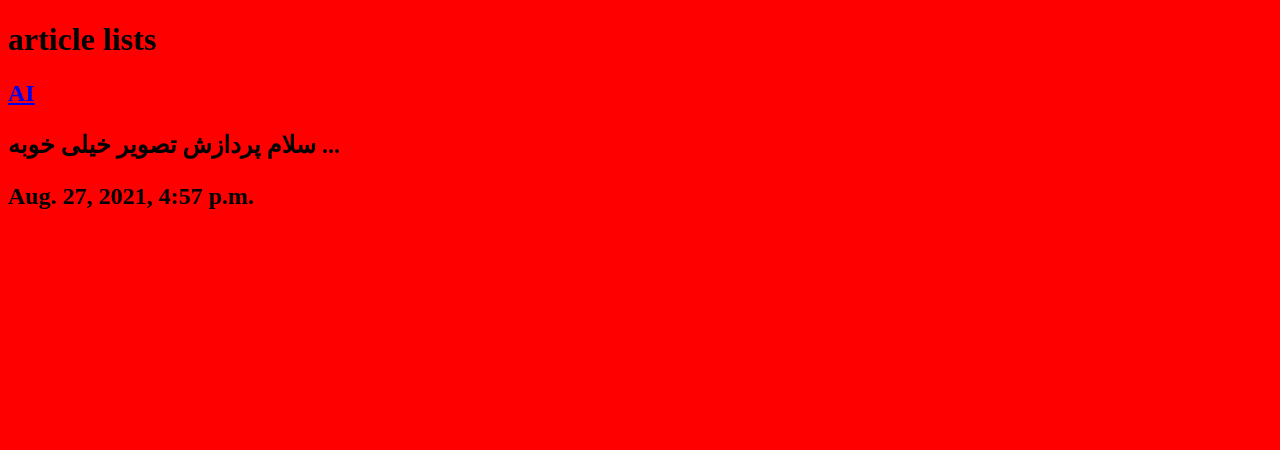
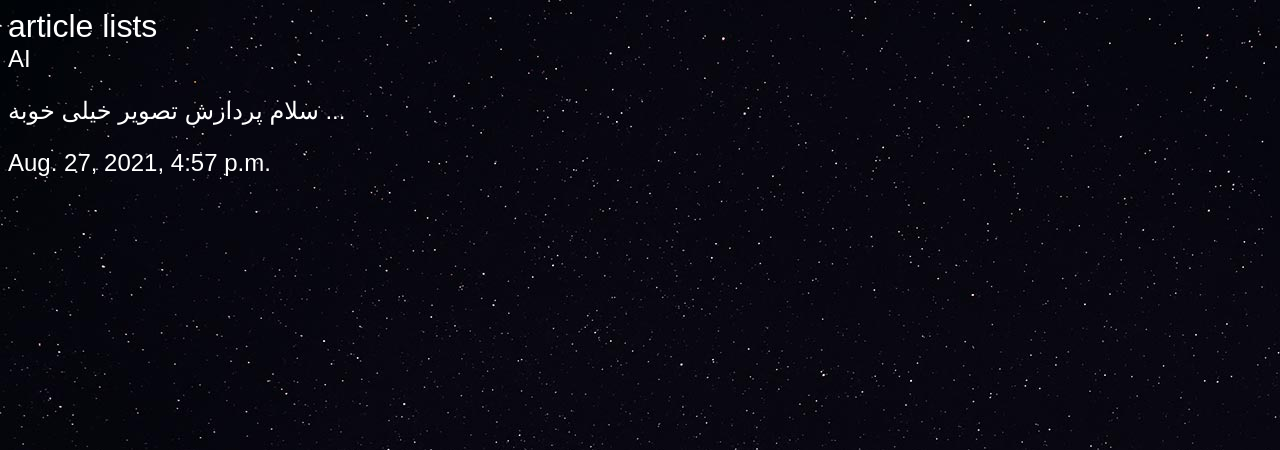
Before and after one commit to srgh1367/MyWeblog, a Django app: page /Articles/ in a window 1280 px wide. Shown: the top 450 px of the page. Run offline with Django 3.2, Linux system fonts and the light colour scheme; data comes from the database, SQL or seed files in the repository.

Commit message:
urls slug and html css

```diff
--- a/Articles/templates/articles/articles_list.html
+++ b/Articles/templates/articles/articles_list.html
@@ -1,17 +1,14 @@
-{% load static %}
-<!DOCTYPE html>
-<html lang="en">
-<head>
-    <meta charset="UTF-8">
-    <link rel="stylesheet" href="{% static 'styles.css' %}">
+{% extends 'base.html' %}
+{% block title %}
+    Articles
+{% endblock %}
 
-    <title>لیست مقالات</title>
-</head>
-<body>
+{% block content %}
+<div class="container">
 <h1>article lists</h1>
 {% for article in articles %}
     <h2>
-    <a href="#">{{ article.title }}</a>
+    <a href="{% url 'articles:detail' slug=article.slug  %}">{{ article.title }}</a>
     <p>
         {{ article.snippet }}
     </p>
@@ -20,6 +17,5 @@
     </p>
     </h2>
 {% endfor %}
-
-</body>
-</html>
+</div>
+{% endblock %}
--- a/Articles/urls.py
+++ b/Articles/urls.py
@@ -1,6 +1,8 @@
 from django.urls import path
 from . import views
 
+app_name='articles'
 urlpatterns = [
-    path('', views.articles_list)
+    path('', views.articles_list,name="list"),
+    path('<slug>', views.articles_detail,name="detail"),
 ]
--- a/Articles/views.py
+++ b/Articles/views.py
@@ -1,4 +1,4 @@
-from django.shortcuts import render
+from django.shortcuts import render,HttpResponse
 from . import models
 
 
@@ -7,3 +7,6 @@ def articles_list(requset):
     articles = models.Article.objects.all().order_by('date')
     args = {'articles': articles}
     return render(requset, "articles/articles_list.html", args)
+
+def articles_detail(requset,slug):
+    return HttpResponse(slug)
--- a/assets/styles.css
+++ b/assets/styles.css
@@ -1,3 +1,20 @@
-body{
-    background-color: red;
+body {
+  background-color: #0f121f;
+  background-image: url(stars.jpg);
+  background-repeat-y:no-repeat;
+  background-attachment: fixed;
+  color:#fff;
 }
+body *{
+  font-family:arial;
+}
+
+h1,h2,h3,h4,h5{
+  font-weight:normal;
+  margin:0;
+}
+
+a,a:hover,a:visited{
+  color:#fff;
+  text-decoration:none;
+}
--- /dev/null
+++ b/templates/base.html
@@ -0,0 +1,21 @@
+{% load static %}
+<!DOCTYPE html>
+<html lang="en">
+<head>
+    <meta charset="UTF-8">
+    <link rel="stylesheet" href="{% static 'styles.css' %}">
+
+    <title>
+        {% block title %}
+        Articles
+        {% endblock %}
+    </title>
+</head>
+<body>
+<h2><a href={% url 'articles:list' %}></a></h2>
+<div class="wrapper">
+    {% block content %}
+{% endblock %}
+</div>
+</body>
+</html>
```
Also changed, not shown: assets/stars.jpg (added).
